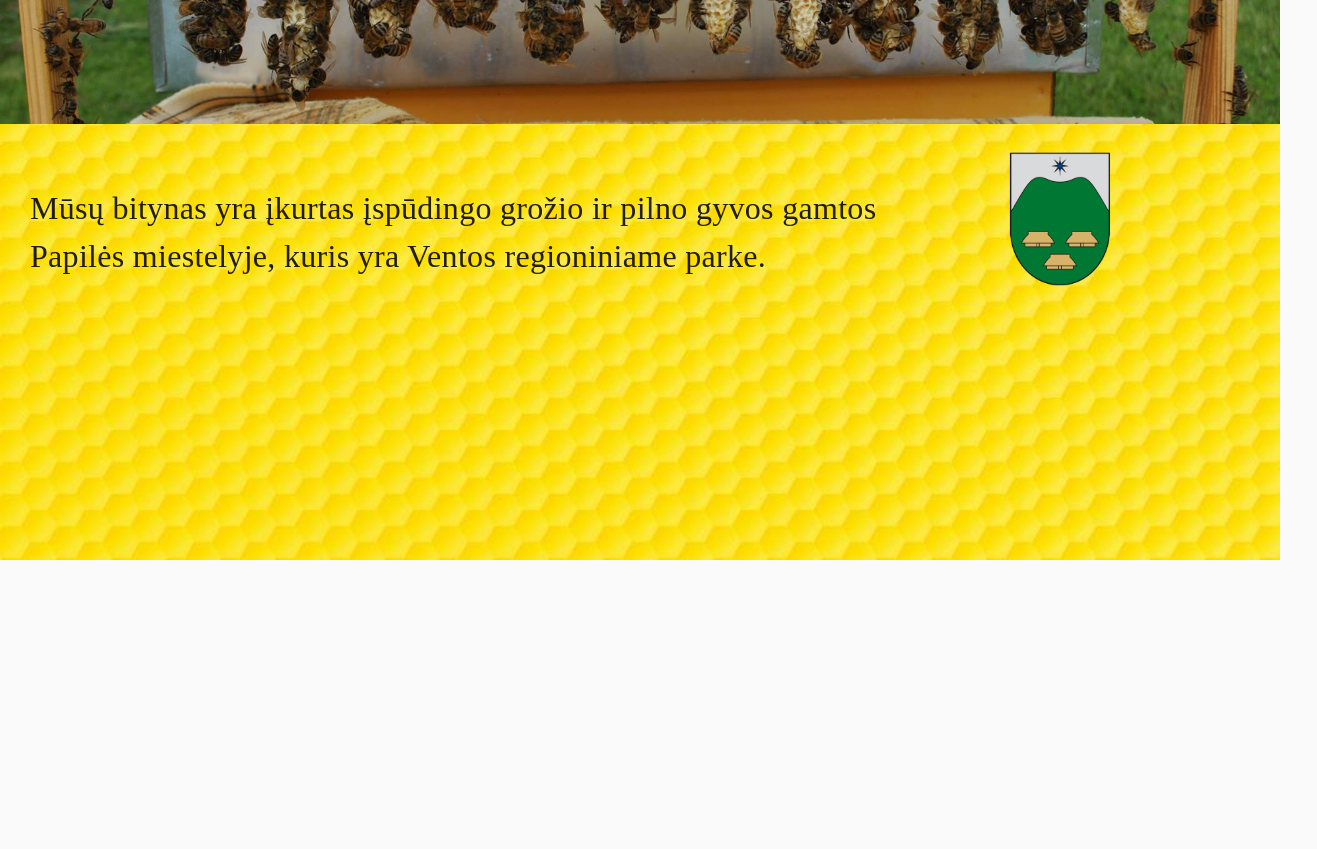
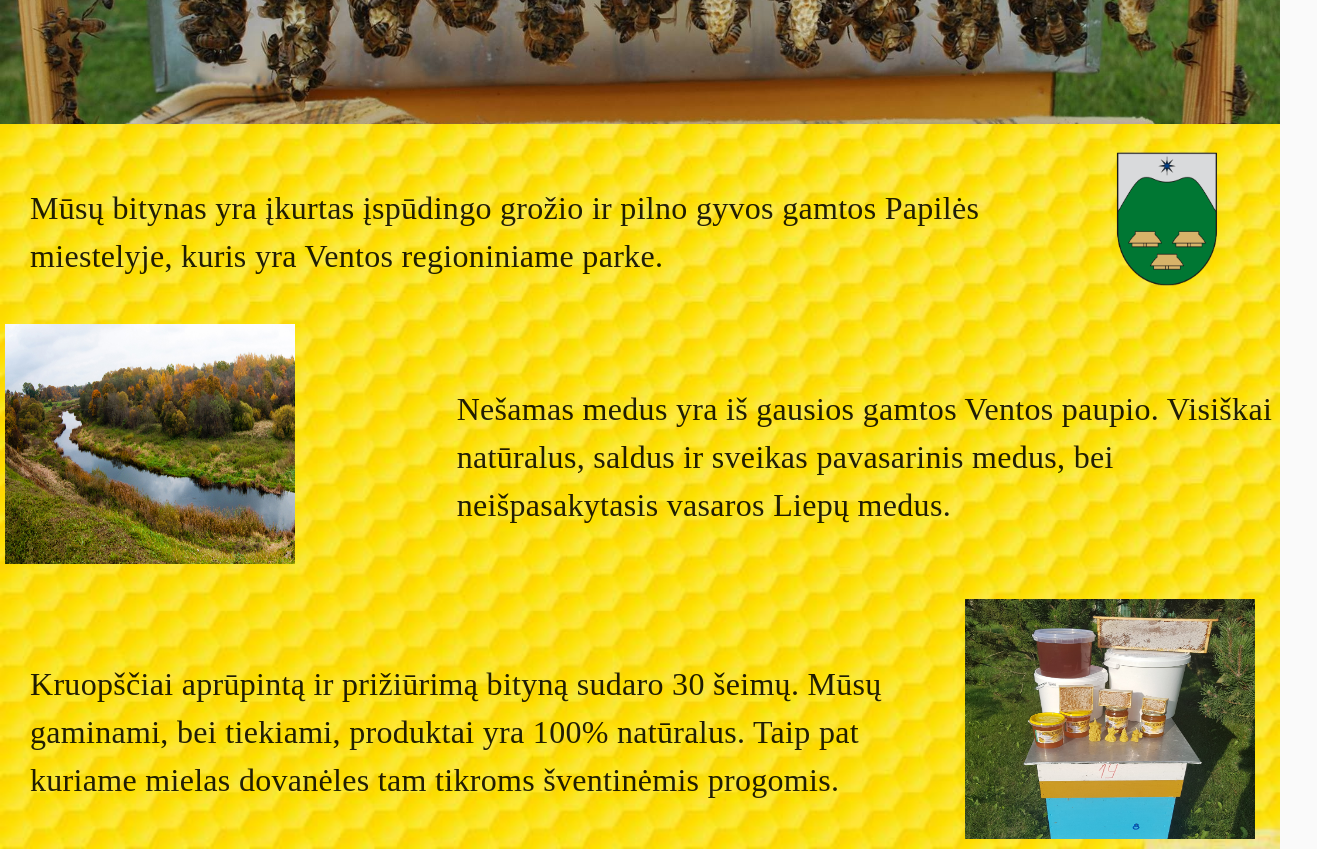
Before and after one commit to MrSungi/bee, a React (Create React App) app: page /apiary in a window 1280 px wide. Shown: the part 240-1089 px from the top of the page, 1317 px wide, since content can reach past the window. Before the commit the page ends 800 px from the top, so only its background shows below. Built offline with nearby package versions, Linux system fonts and the light colour scheme.

Commit message:
apiary page done

```diff
--- a/src/components/ApiaryInfo/ApiaryInfo.jsx
+++ b/src/components/ApiaryInfo/ApiaryInfo.jsx
@@ -4,6 +4,8 @@ import Grid from '@material-ui/core/Grid';
 import Typography from '@material-ui/core/Typography';
 import Paper from '@material-ui/core/Paper';
 import papile from '../../assets/papile.png';
+import papileview from '../../assets/papileview.JPG';
+import apiaryinfo from '../../assets/apiaryinfo.jpg';
 
 
 
@@ -18,11 +20,18 @@ const useStyles = makeStyles({
         fontFamily: 'cursive',
 
     },
-    image:{
+    imagelogo:{
         marginTop: '20px',
         width:'250px',
         height: '150px',
         paddingRight: '50px',
+
+    },
+    image:{
+        marginTop: '20px',
+        width:'300px',
+        height: '250px',
+        padding: '5px',
 
     },
     paper:{
@@ -39,17 +48,44 @@ export default function ApiaryInfo(){
               direction="row"
               justify="space-between"
               alignItems="center">
-            <Grid item xs={9}>
+
+            <Grid item xs={10}>
                 <Typography className={classes.text}>
                 Mūsų bitynas yra įkurtas įspūdingo grožio ir pilno gyvos gamtos Papilės
                     miestelyje, kuris yra Ventos regioniniame parke.
                 </Typography>
             </Grid>
+            <Grid item xs={2} color='transparent'>
+                <Paper className={classes.paper} elevation={0}>
+                    <img className={classes.imagelogo} src={papile} alt="papile"/>
+                </Paper>
+            </Grid>
+
+
             <Grid item xs={3} color='transparent'>
                 <Paper className={classes.paper} elevation={0}>
-                    <img className={classes.image} src={papile} alt="papile"/>
+                    <img className={classes.image} src={papileview} alt="papile"/>
                 </Paper>
             </Grid>
+            <Grid item xs={8}>
+                <Typography className={classes.text}>
+                    Nešamas medus yra iš gausios gamtos Ventos paupio. Visiškai natūralus, saldus ir sveikas pavasarinis medus,
+                     bei neišpasakytasis vasaros Liepų medus.
+                </Typography>
+            </Grid>
+
+            <Grid item xs={9}>
+                <Typography className={classes.text}>
+                    Kruopščiai aprūpintą ir prižiūrimą bityną sudaro 30 šeimų. Mūsų gaminami, bei tiekiami, produktai yra
+                    100% natūralus. Taip pat kuriame mielas dovanėles tam tikroms šventinėmis progomis.
+                </Typography>
+            </Grid>
+            <Grid item xs={3} color='transparent'>
+                <Paper className={classes.paper} elevation={0}>
+                    <img className={classes.image} src={apiaryinfo} alt="papile"/>
+                </Paper>
+            </Grid>
+
         </Grid>
     );
 }
```
Also changed, not shown: src/assets/apiaryinfo.jpg (added).
